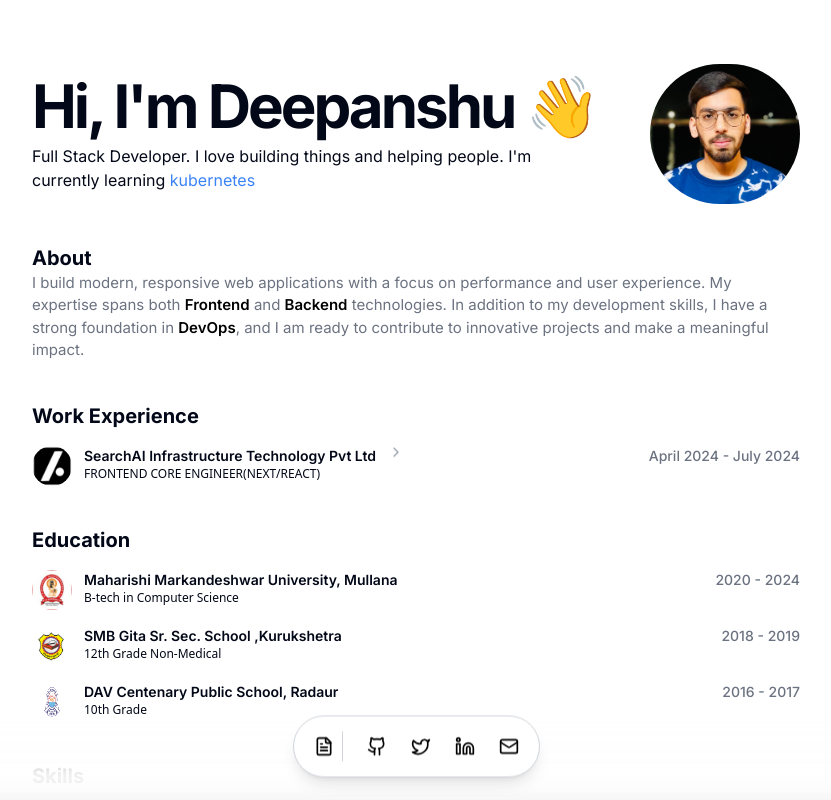
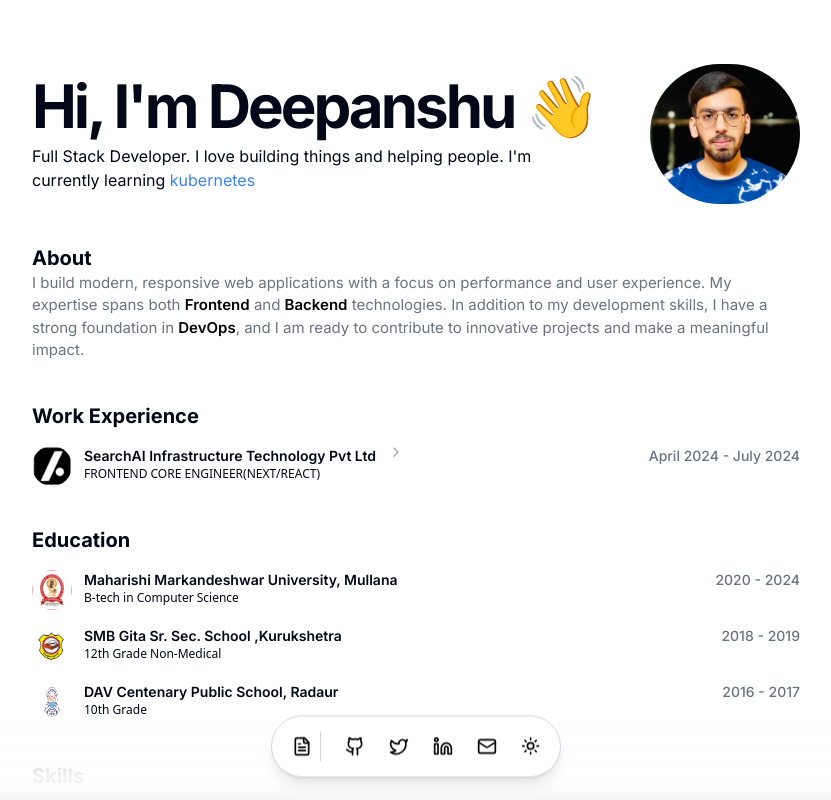
Before and after one commit to deepanshu2711/PORTFOILO, a Next.js app: page / in a window 1280 px wide. Shown: the top 800 px of the page, without its empty margins (224-1055 px from the left). Built offline with nearby package versions, Linux system fonts and the light colour scheme.

Commit message:
added dark mode

```diff
--- a/app/layout.tsx
+++ b/app/layout.tsx
@@ -1,6 +1,7 @@
 import type { Metadata } from "next";
 import { Inter } from "next/font/google";
 import "./globals.css";
+import { ThemeProvider } from "@/components/ThemeProvider";
 
 const inter = Inter({ subsets: ["latin"] });
 
@@ -16,7 +17,16 @@ export default function RootLayout({
 }>) {
   return (
     <html lang="en">
-      <body className={inter.className}>{children}</body>
+      <body className={inter.className}>
+        <ThemeProvider
+          attribute="class"
+          defaultTheme="system"
+          enableSystem
+          disableTransitionOnChange
+        >
+          {children}
+        </ThemeProvider>
+      </body>
     </html>
   );
 }
--- a/components/BottomBar.tsx
+++ b/components/BottomBar.tsx
@@ -7,6 +7,7 @@ import {
   TooltipTrigger,
 } from "./ui/tooltip";
 import Link from "next/link";
+import { ModeToggle } from "./toggleTheme";
 
 const BottomBar = () => {
   return (
@@ -103,6 +104,16 @@ const BottomBar = () => {
             </TooltipContent>
           </Tooltip>
         </TooltipProvider>
+        <TooltipProvider>
+          <Tooltip>
+            <TooltipTrigger>
+              <ModeToggle />
+            </TooltipTrigger>
+            <TooltipContent className="bg-gray-950 text-gray-100">
+              <p className="text-sm">Theme</p>
+            </TooltipContent>
+          </Tooltip>
+        </TooltipProvider>
       </div>
     </div>
   );
--- /dev/null
+++ b/components/ThemeProvider.tsx
@@ -0,0 +1,9 @@
+"use client";
+
+import * as React from "react";
+import { ThemeProvider as NextThemesProvider } from "next-themes";
+import { type ThemeProviderProps } from "next-themes/dist/types";
+
+export function ThemeProvider({ children, ...props }: ThemeProviderProps) {
+  return <NextThemesProvider {...props}>{children}</NextThemesProvider>;
+}
--- /dev/null
+++ b/components/toggleTheme.tsx
@@ -0,0 +1,30 @@
+"use client";
+
+import * as React from "react";
+import { Moon, Sun } from "lucide-react";
+import { useTheme } from "next-themes";
+
+import { Button } from "@/components/ui/button";
+import {
+  DropdownMenu,
+  DropdownMenuContent,
+  DropdownMenuItem,
+  DropdownMenuTrigger,
+} from "@/components/ui/dropdown-menu";
+
+export function ModeToggle() {
+  const { setTheme } = useTheme();
+
+  return (
+    <div className="flex hover:p-4 py-4 transition-all delay-[25] hover:bg-gray-100 rounded-full cursor-pointer">
+      <Sun
+        onClick={() => setTheme("dark")}
+        className="h-[1.2rem] w-[1.2rem] rotate-0 scale-100 transition-all dark:-rotate-90 dark:scale-0"
+      />
+      <Moon
+        onClick={() => setTheme("light")}
+        className="absolute h-[1.2rem] w-[1.2rem] rotate-90 scale-0 transition-all dark:rotate-0 dark:scale-100"
+      />
+    </div>
+  );
+}
--- a/package.json
+++ b/package.json
@@ -10,6 +10,7 @@
   },
   "dependencies": {
     "@radix-ui/react-avatar": "^1.1.0",
+    "@radix-ui/react-dropdown-menu": "^2.1.1",
     "@radix-ui/react-separator": "^1.1.0",
     "@radix-ui/react-slot": "^1.1.0",
     "@radix-ui/react-tooltip": "^1.1.2",
@@ -17,6 +18,7 @@
     "clsx": "^2.1.1",
     "lucide-react": "^0.436.0",
     "next": "14.2.7",
+    "next-themes": "^0.3.0",
     "react": "^18",
     "react-dom": "^18",
     "tailwind-merge": "^2.5.2",
```
Also changed, not shown: 2 other files (tests, documents, lock files or other folders).
